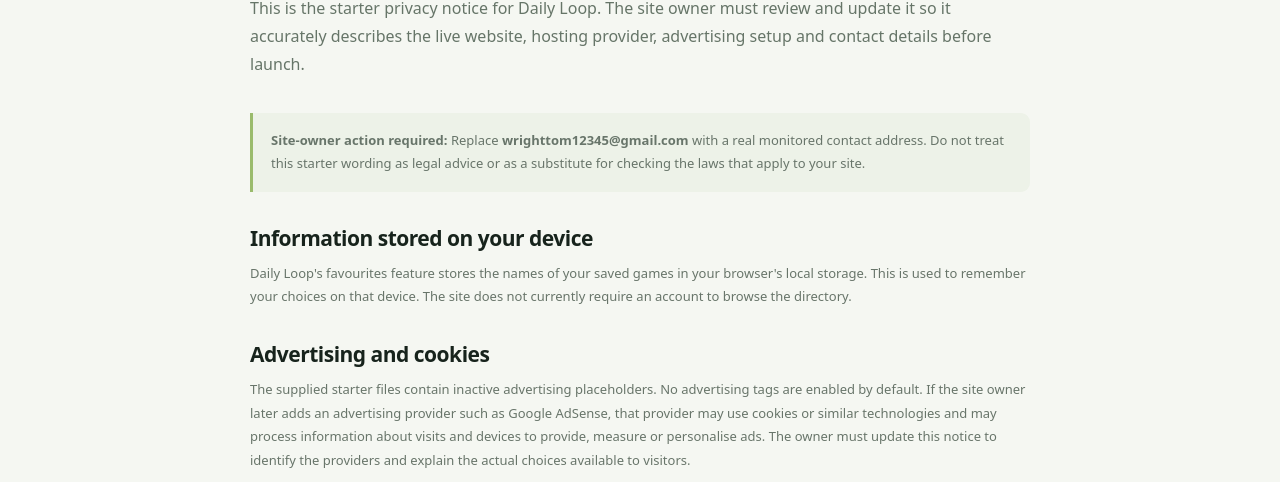
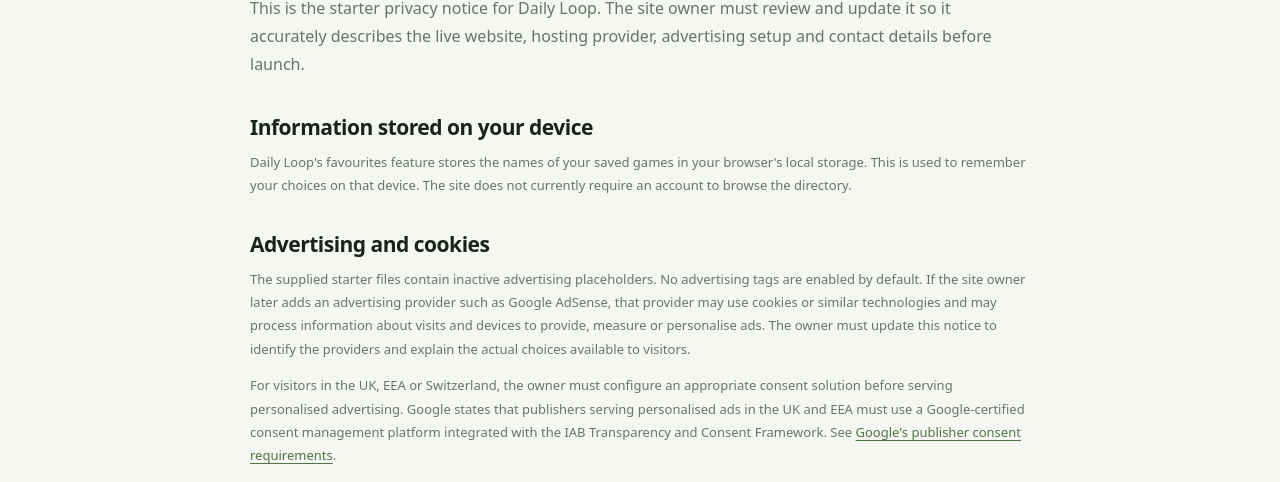
Before and after one commit to Whamer13/daily-loop, a plain HTML site: page privacy.html in a window 1280 px wide. Shown: the part 262-744 px from the top of the page. Drawn offline with Linux system fonts and the light colour scheme.

Commit message:
Update privacy.html

```diff
--- a/privacy.html
+++ b/privacy.html
@@ -8,7 +8,6 @@
 <body><div class="page-shell">
   <header class="site-header"><a class="brand" href="index.html"><span class="brand-mark" aria-hidden="true"><span></span><span></span><span></span><span></span></span><span>daily<span class="brand-light">loop</span><small>.games</small></span></a><nav class="header-nav"><a class="nav-link" href="index.html#directory">Discover</a><a class="nav-link" href="about.html">About</a></nav><a class="header-cta" href="index.html#directory">Find a game <span>↗</span></a></header>
   <main class="content-page"><div class="eyebrow">YOUR DATA, EXPLAINED</div><h1>Privacy <em>notice.</em></h1><p class="lead">This is the starter privacy notice for Daily Loop. The site owner must review and update it so it accurately describes the live website, hosting provider, advertising setup and contact details before launch.</p>
-    <div class="notice-box"><p><strong>Site-owner action required:</strong> Replace <strong>wrighttom12345@gmail.com</strong> with a real monitored contact address. Do not treat this starter wording as legal advice or as a substitute for checking the laws that apply to your site.</p></div>
     <h2>Information stored on your device</h2><p>Daily Loop's favourites feature stores the names of your saved games in your browser's local storage. This is used to remember your choices on that device. The site does not currently require an account to browse the directory.</p>
     <h2>Advertising and cookies</h2><p>The supplied starter files contain inactive advertising placeholders. No advertising tags are enabled by default. If the site owner later adds an advertising provider such as Google AdSense, that provider may use cookies or similar technologies and may process information about visits and devices to provide, measure or personalise ads. The owner must update this notice to identify the providers and explain the actual choices available to visitors.</p><p>For visitors in the UK, EEA or Switzerland, the owner must configure an appropriate consent solution before serving personalised advertising. Google states that publishers serving personalised ads in the UK and EEA must use a Google-certified consent management platform integrated with the IAB Transparency and Consent Framework. See <a class="inline-link" href="https://support.google.com/adsense/answer/13554116" target="_blank" rel="noopener noreferrer">Google's publisher consent requirements</a>.</p>
     <h2>Third-party game websites</h2><p>When you click a Play link, you leave Daily Loop and visit an independently operated website. That website has its own privacy notice, cookies and data practices. Daily Loop does not control them; please review the destination site's information.</p>
```
